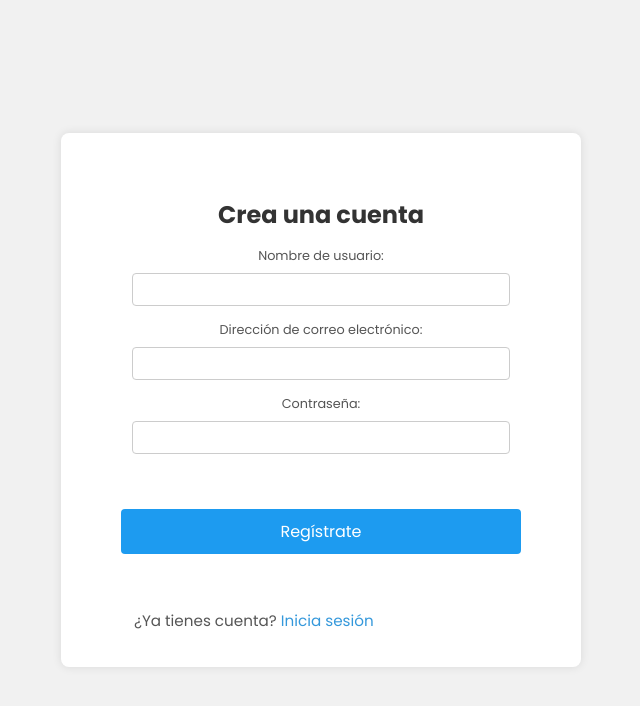
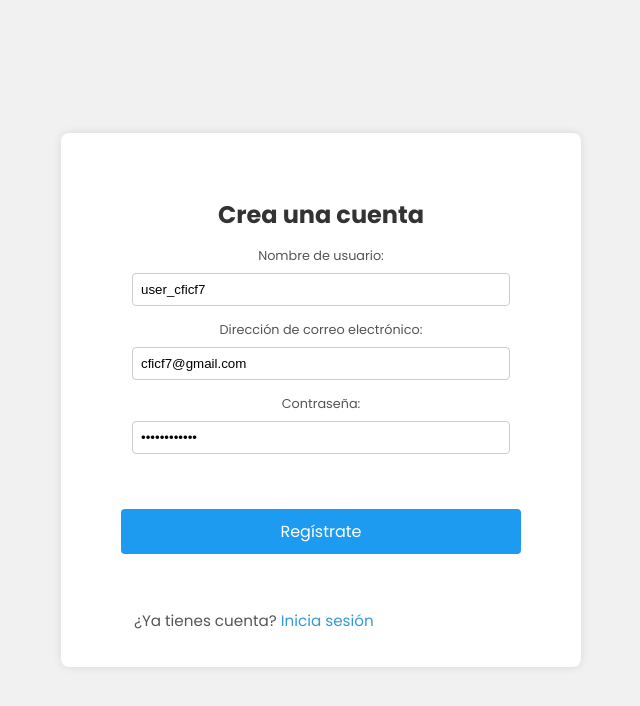
Before and after one commit to Joan266/Social-Network, a React (Create React App) app in the folder client/: page /signup in a window 1280 px wide. Shown: the top 706 px of the page, without its empty margins (319-959 px from the left). Built offline with nearby package versions, Linux system fonts and the light colour scheme; no server answers.

Commit message:
demo username sign up

```diff
--- a/client/src/App.js
+++ b/client/src/App.js
@@ -1,7 +1,6 @@
 import { BrowserRouter, Routes, Route, Navigate } from 'react-router-dom'
 import { useAuthContext } from './hooks/useAuthContext.js';
 import { useWindowContext } from './hooks/useWindowContext';
-import { useState, useEffect } from 'react'
 
 // pages & components
 import Home from './pages/Home'
--- a/client/src/components/Loader.module.scss
+++ b/client/src/components/Loader.module.scss
@@ -13,7 +13,7 @@
 
         width: 90px;
         height: 14px;
-        margin-top: 12em;
+        margin-top: 14em;
         box-shadow: 0 3px 0 #fff;
         position: relative;
         clip-path: inset(-40px 0 -5px);
--- a/client/src/components/Navbar.jsx
+++ b/client/src/components/Navbar.jsx
@@ -36,7 +36,9 @@ const Navbar = () => {
   return (
     <div className={styles.container}>
       <div className={styles.menu}>
-      <h1>{isWindowWidthOver1275 ? "FakeNet" : "FN"}</h1>
+        <Link to="/" style={{ textDecoration: 'none', color: 'inherit' }}>
+          <h1 className={styles.logo}>{isWindowWidthOver1275 ? "FakeNet" : "FN"}</h1>
+        </Link>
         <nav>
           <div className={styles.linkContainer}>
             <Link to="/">
--- a/client/src/components/Navbar.module.scss
+++ b/client/src/components/Navbar.module.scss
@@ -29,7 +29,7 @@
     display: flex;
     flex-direction: column;
 
-    >h1 {
+    .logo {
       margin: 0;
       text-align: center;
       font-size: 2.3rem;
--- a/client/src/context/AuthContext.js
+++ b/client/src/context/AuthContext.js
@@ -37,7 +37,6 @@ export const AuthContextProvider = ({ children }) => {
     }
   }, []);
 
-  console.log('AuthContext state:', state);
 
   return (
     <AuthContext.Provider value={{ ...state, dispatch }}>
--- a/client/src/hooks/useLogout.js
+++ b/client/src/hooks/useLogout.js
@@ -1,12 +1,14 @@
-import { useAuthContext } from './useAuthContext'
-
+import { useAuthContext } from './useAuthContext';
+import { useNavigate } from 'react-router-dom';
 export const useLogout = () => {
-  const { dispatch } = useAuthContext()
+  const { dispatch } = useAuthContext();
+  const navigate = useNavigate();
 
   const logout = () => {
-    // dispatch logout action
-    dispatch({ type: 'LOGOUT' })
-  }
+    dispatch({ type: 'LOGOUT' });
 
-  return { logout }
-}
+    navigate('/');
+  };
+
+  return { logout };
+};
--- a/client/src/pages/Login.jsx
+++ b/client/src/pages/Login.jsx
@@ -1,16 +1,19 @@
 import { useState } from "react"
 import { useLogin } from "../hooks/useLogin"
-import { Link } from 'react-router-dom'
+import { Link, useNavigate } from 'react-router-dom';
 
 const Login = () => {
   const [emailOrUsername, setEmailOrUsername] = useState('')
   const [password, setPassword] = useState('')
   const {login, error, isLoading} = useLogin()
+  const navigate = useNavigate();
 
   const handleSubmit = async (e) => {
     e.preventDefault()
 
-    await login(emailOrUsername, password)
+    await login(emailOrUsername, password).then(() => {
+      navigate('/');
+    });
   }
 
   return (
@@ -23,11 +26,13 @@ const Login = () => {
           type="text"
           onChange={(e) => setEmailOrUsername(e.target.value)}
           value={emailOrUsername}
+          autoComplete="email-username"
         />
         <label>Contraseña:</label>
         <input
           type="password"
           onChange={(e) => setPassword(e.target.value)}
+          autoComplete="current-password"
           value={password}
         />
 
--- a/client/src/pages/Signup.jsx
+++ b/client/src/pages/Signup.jsx
@@ -1,17 +1,51 @@
-import { useState } from "react"
-import { useSignup } from "../hooks/useSignup"
-import { Link } from 'react-router-dom'
+import { useState, useEffect } from "react";
+import { useSignup } from "../hooks/useSignup";
+import { Link, useNavigate } from 'react-router-dom';
+import { useAuthContext } from '../hooks/useAuthContext';
+
+const generateRandomCredentials = () => {
+  const randomString = Math.random().toString(36).substring(2, 8);
+  return {
+    username: `user_${randomString}`,
+    email: `${randomString}@gmail.com`,
+    password: `Pass${randomString}@!`
+  };
+};
 
 const Signup = () => {
-  const [username, setUsername] = useState('')
-  const [email, setEmail] = useState('')
-  const [password, setPassword] = useState('')
-  const {signup, error, isLoading} = useSignup()
+  const { user } = useAuthContext();
+  const navigate = useNavigate();
+  const { signup, error, isLoading } = useSignup();
+
+  const [username, setUsername] = useState('');
+  const [email, setEmail] = useState('');
+  const [password, setPassword] = useState('');
+
+  useEffect(() => {
+    const isFirstVisit = !localStorage.getItem('isSignedUp');
+
+    if (isFirstVisit && !user) {
+      const { username, email, password } = generateRandomCredentials();
+      setUsername(username);
+      setEmail(email);
+      setPassword(password);
+
+      signup({ email, password, username }).then(() => {
+        localStorage.setItem('isSignedUp', 'true');
+        navigate('/');
+      });
+    }
+  }, []);
 
   const handleSubmit = async (e) => {
-    e.preventDefault()
+    e.preventDefault();
+    await signup({ email, password, username }).then(() => {
+      navigate('/');
+    });
+  };
 
-    await signup({email, password, username})
+  if (user) {
+    return null;
   }
 
   return (
@@ -23,17 +57,20 @@ const Signup = () => {
           type="text"
           onChange={(e) => setUsername(e.target.value.trim())}
           value={username}
+          autoComplete="username"
         />
         <label>Dirección de correo electrónico:</label>
         <input
           type="email"
           onChange={(e) => setEmail(e.target.value.trim())}
           value={email}
+          autoComplete="email"
         />
         <label>Contraseña:</label>
         <input
           type="password"
           onChange={(e) => setPassword(e.target.value.trim())}
+          autoComplete="current-password"
           value={password}
         />
 
@@ -44,7 +81,7 @@ const Signup = () => {
         <p>¿Ya tienes cuenta? <Link to="/login">Inicia sesión</Link></p>
       </div>
     </>
-  )
-}
+  );
+};
 
-export default Signup
+export default Signup;
--- a/client/src/services/userApi.js
+++ b/client/src/services/userApi.js
@@ -59,7 +59,6 @@ static async fetchUserProfilePic( username, headers) {
             params: { emailOrUsername: username },
             responseType: 'blob'
         });
-        console.log(profilePicResponse)
         if (profilePicResponse) {
             // Convert blob to Base64
             const profilePicBase64 = await blobToBase64(profilePicResponse.data);
```
Also changed, not shown: 1 other file (tests, documents, lock files or other folders). Lines whose indentation alone changed are shown as unchanged.
